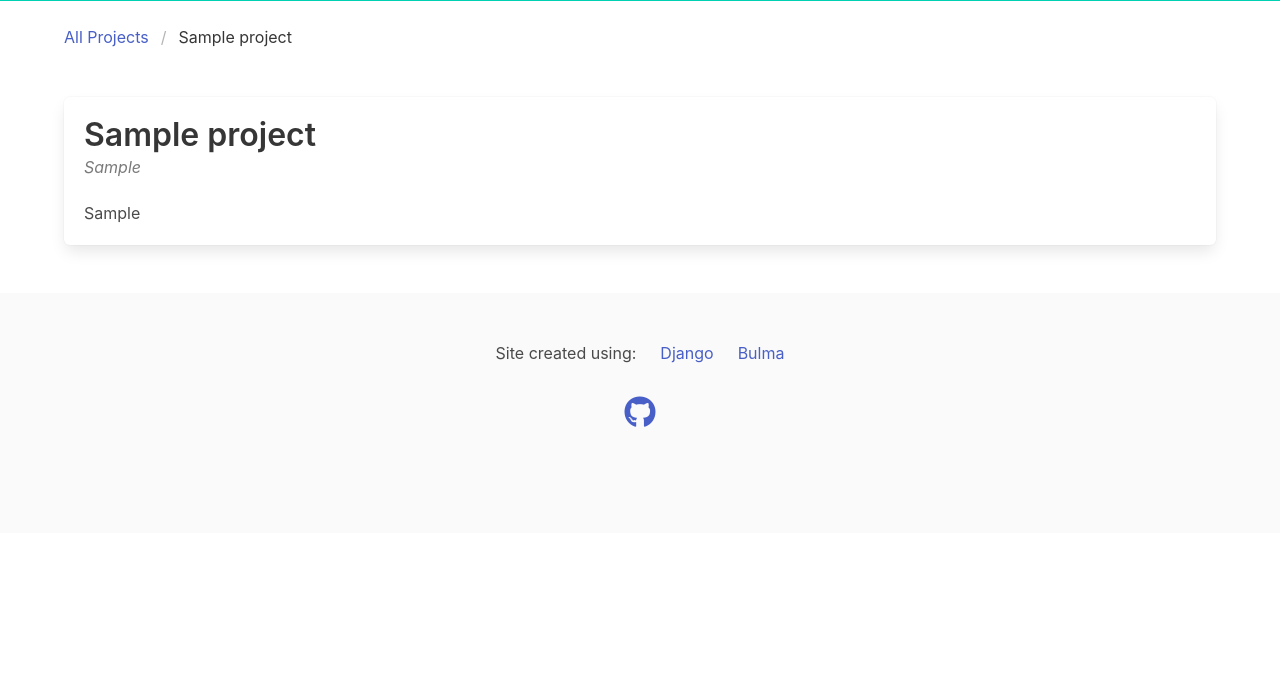
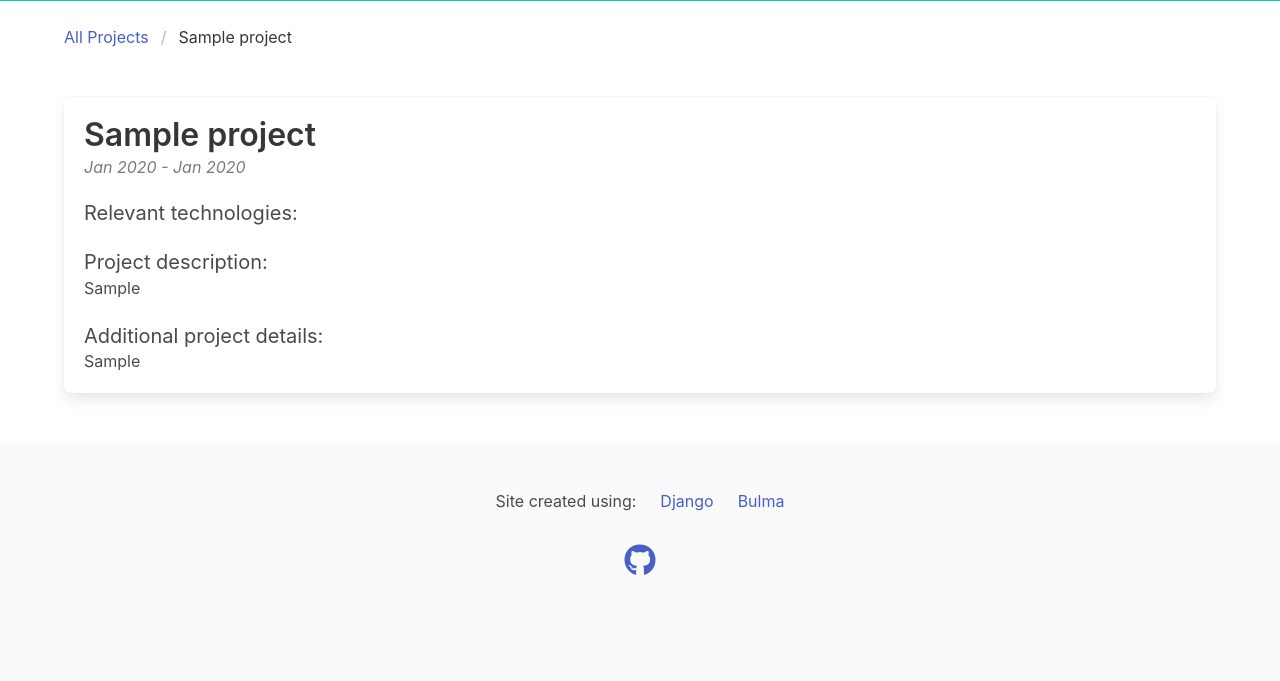
Before and after one commit to bendiller/portfolio, a Django app: a page that uses brd_site/portfolio/templates/portfolio/detail.html in a window 1280 px wide. Shown: the part 237-918 px from the top of the page. Before the commit the page ends 664 px from the top, so only its background shows below. Run offline with Django 3.2, Linux system fonts and the light colour scheme; tables that the repository leaves empty hold one stand-in row (values such as "Sample post"); some libraries are stand-ins or nearby versions.

Commit message:
Add tech tags to templates

```diff
--- a/brd_site/portfolio/templates/portfolio/detail.html
+++ b/brd_site/portfolio/templates/portfolio/detail.html
@@ -29,9 +29,30 @@
 {% if project %}
   <div class="box">
     <div class="title">{{ project.name }}</div>
-    <div class="subtitle is-italic is-size-6 has-text-grey">{{ project.short_blurb }}</div>
+    <div class="subtitle is-italic is-size-6 has-text-grey">
+      {{ project.start_date_as_str }} - {{ project.stop_date_as_str }}
+    </div>
     <div class="columns">
-      <div class="column is-8">{{ project.long_blurb }}</div>
+      <div class="column is-8">
+        <p class="subtitle">
+            Relevant technologies:<br>
+            {% for tag in project.techtag_set.all %}
+              <span class="tag">{{ tag.name }}</span>
+            {% endfor %}
+          </p>
+
+        <p class="subtitle">
+          Project description:<br>
+          <span class="is-size-6">{{ project.short_blurb }}</span>
+
+        </p>
+
+
+        <p class="subtitle">
+          Additional project details:
+        </p>
+        {{ project.long_blurb }}
+      </div>
     </div>
   </div>
 
```
Also changed, not shown: brd_site/portfolio/templates/portfolio/card.html (+12 -0 lines).
